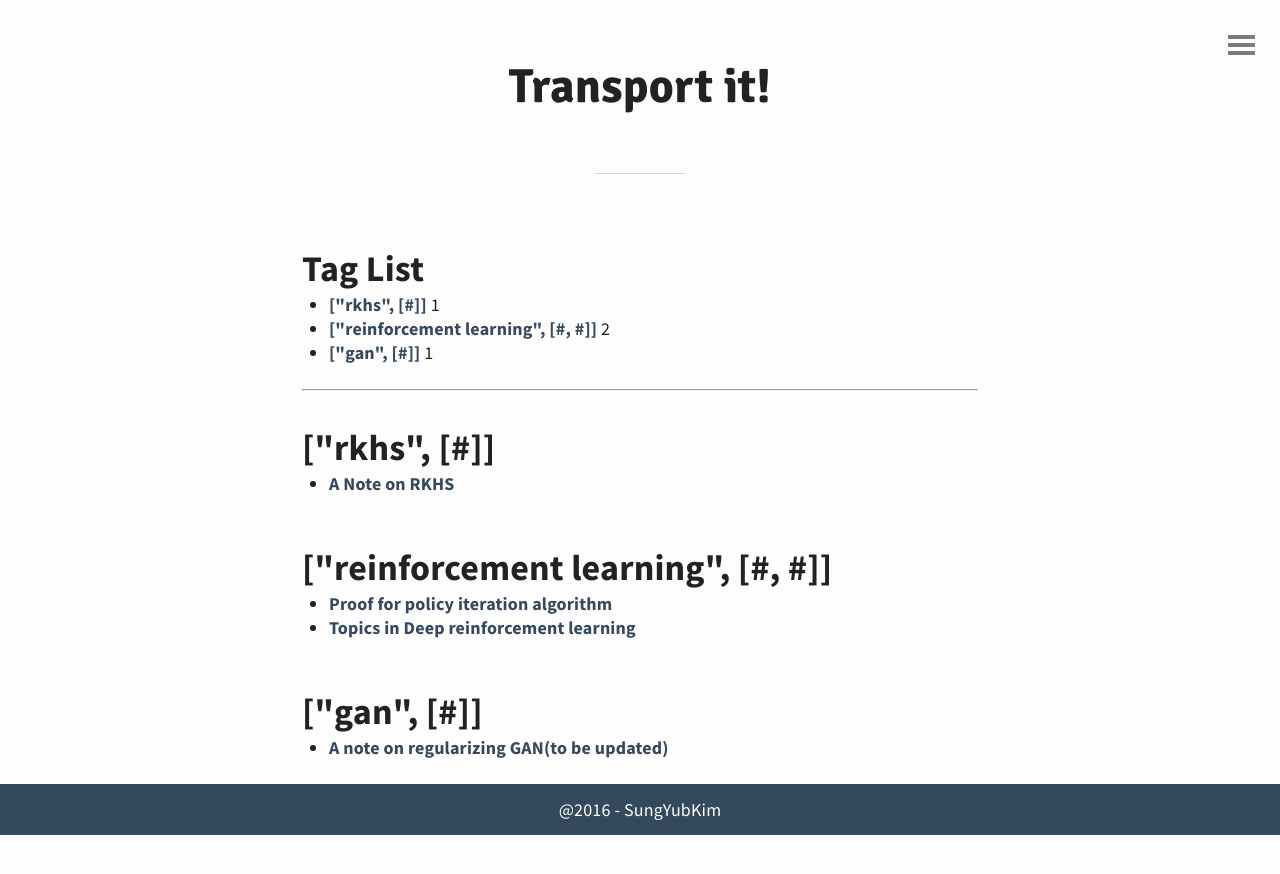
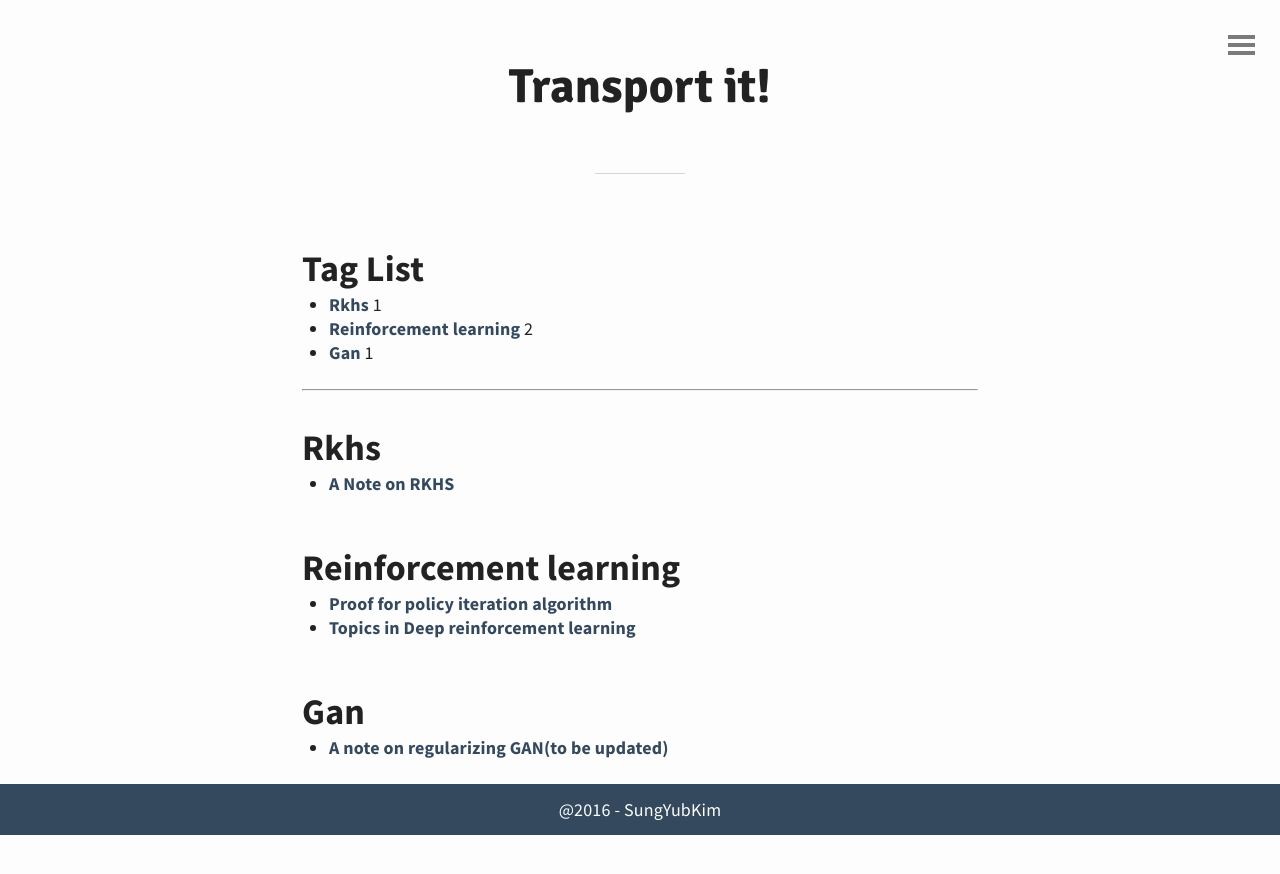
Before and after one commit to sungyubkim/sungyubkim.github.io, a Jekyll site: the page built from tags.html, in a window 1280 px wide. Shown: the top 874 px of the page. Built offline with Jekyll 4.4.1, drawn with Linux system fonts in a browser that asks for light colours.

Commit message:
Revert "no message"
This reverts commit 4f0cd7f9b234a623ff8e9784e2fded1a0f8024be.

```diff
--- a/tags.html
+++ b/tags.html
@@ -19,7 +19,7 @@ permalink: /tags/
   {% else %}
     {% for tag in tags_list %}
       <li>
-        <a href="/tags#{{ tag[0] | slugify }}-ref" class='list-group-item'>{{ tag | capitalize }}</a>
+        <a href="/tags#{{ tag[0] | slugify }}-ref" class='list-group-item'>{{ tag[0] | capitalize }}</a>
         <span class='badge-success'>{{ tag[1].size }}</span>
       </li>
     {% endfor %}
@@ -30,7 +30,7 @@ permalink: /tags/
 <hr />
 
 {% for tag in site.tags %}
-  <h2 class='tag-header' id="{{ tag[0] | slugify }}-ref">{{ tag | capitalize }}</h2>
+  <h2 class='tag-header' id="{{ tag[0] | slugify }}-ref">{{ tag[0] | capitalize }}</h2>
   <ul>
     {% assign pages_list = tag[1] %}
 
```
